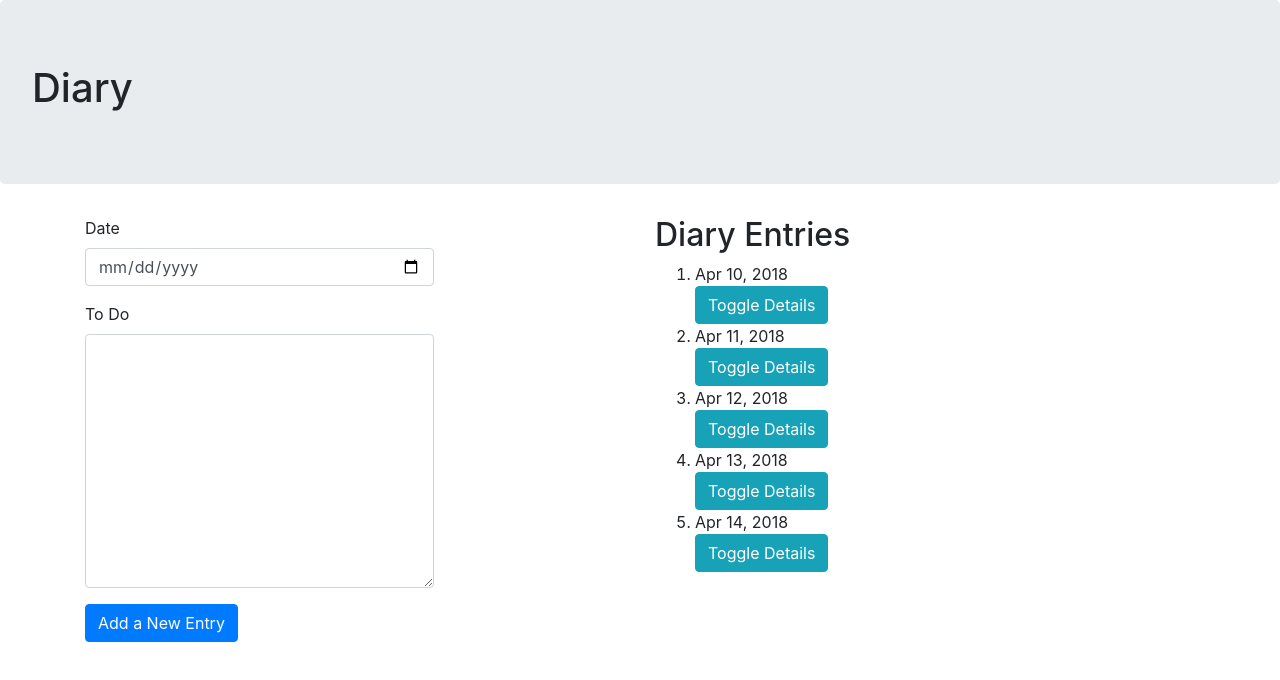
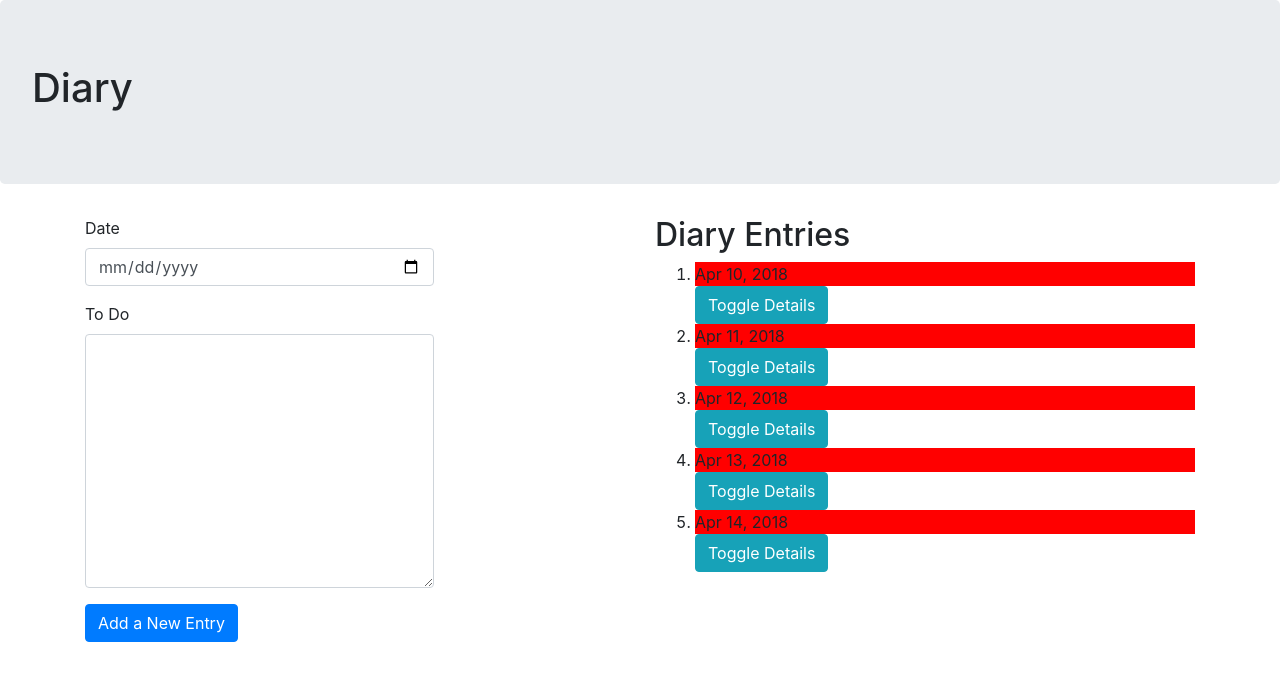
Before and after one commit to Sarah-Marion/Diary, an Angular app: page / in a window 1280 px wide. Shown: the top 680 px of the page. Built offline with nearby package versions, Linux system fonts and the light colour scheme; a web font is replaced by a local one.

Commit message:
added a highlight directive

```diff
--- a/src/app/app.module.ts
+++ b/src/app/app.module.ts
@@ -7,6 +7,7 @@ import { AppComponent } from './app.component';
 import { DiaryComponent } from './diary/diary.component';
 import { DiaryFormComponent } from './diary-form/diary-form.component';
 import { DiaryDetailsComponent } from './diary-details/diary-details.component';
+import { HighlightDirective } from './highlight.directive';
 
 
 
@@ -15,7 +16,8 @@ import { DiaryDetailsComponent } from './diary-details/diary-details.component';
     AppComponent,
     DiaryComponent,
     DiaryFormComponent,
-    DiaryDetailsComponent
+    DiaryDetailsComponent,
+    HighlightDirective
   ],
   imports: [
     BrowserModule,
--- a/src/app/diary/diary.component.html
+++ b/src/app/diary/diary.component.html
@@ -10,7 +10,7 @@
       <h2>Diary Entries</h2>
       <ol>
         <div *ngFor="let entry of diaries; let i = index">
-          <li id="{{i}}">{{entry.entryDate|date}}</li>
+          <li id="{{i}}" appHighlight >{{entry.entryDate|date}}</li>
           <button class="btn btn-info" (click)='toggleDetails(i)'>Toggle Details</button>
           <app-diary-details *ngIf="entry.showEntry" [diary]='entry' (isComplete)='deleteEntry($event,i)'></app-diary-details>
         </div>
--- /dev/null
+++ b/src/app/highlight.directive.ts
@@ -0,0 +1,21 @@
+import { Directive, ElementRef, HostListener } from '@angular/core';
+
+@Directive({
+  selector: '[appHighlight]'
+})
+export class HighlightDirective {
+
+  constructor(private elem: ElementRef) {
+    this.elem.nativeElement.style.backgroundColor = 'red';
+  }
+
+//   @HostListener('mouseenter') onMouseEnter(){
+//     this.highlight('red')
+//   }
+//   @HostListener('mouseleave') onmouseleave(){
+//     this.highlight(null)
+//   }
+// private highlight (color: string){
+// }
+
+}
```
Also changed, not shown: src/app/app.component.html (line endings or trailing spaces), 1 other file (tests, documents, lock files or other folders).
